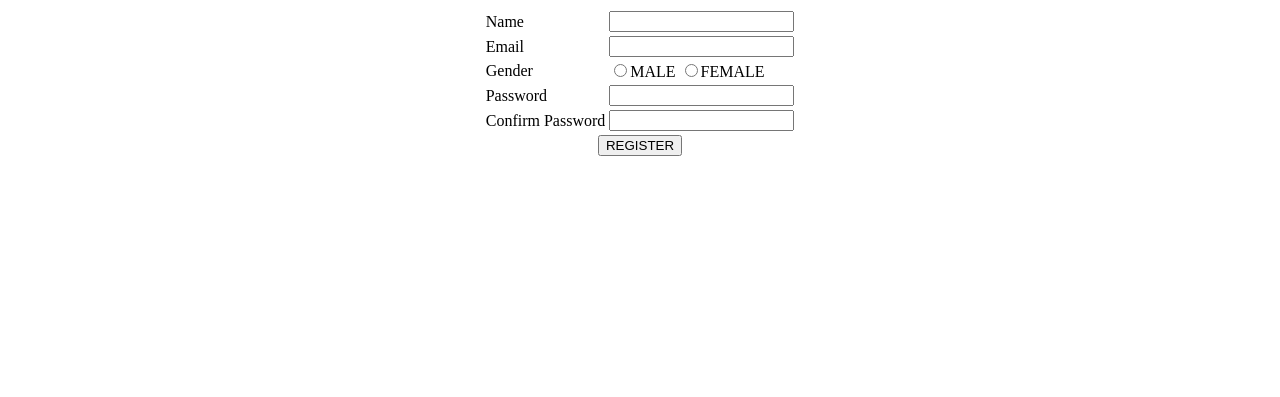
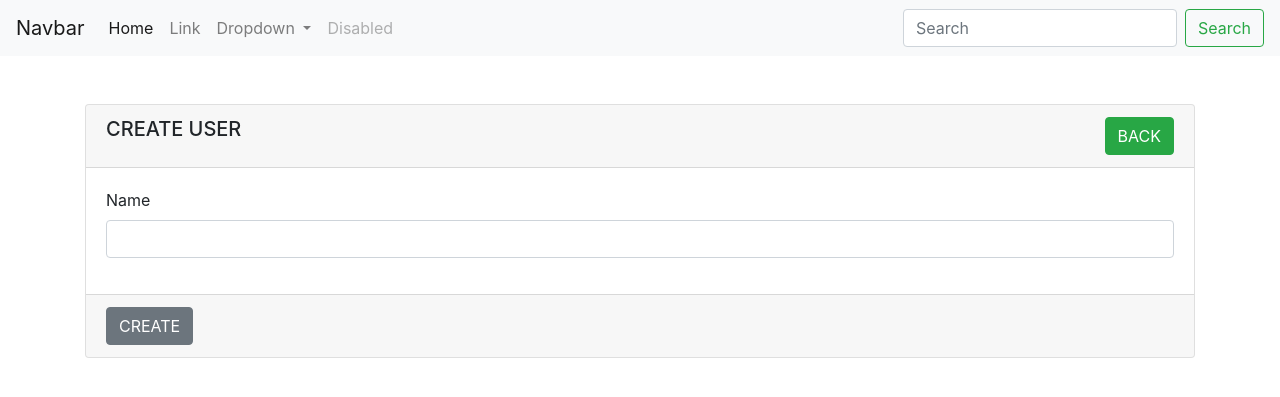
Before and after one commit to more-yogesh/php-tops, a PHP site: page /core-php/register.php in a window 1280 px wide. Shown: the top 397 px of the page. Run offline with PHP 8.4, Linux system fonts and the light colour scheme; some libraries are stand-ins or nearby versions.

Commit message:
complete crude with boostrap

```diff
--- /dev/null
+++ b/core-php/includes/footer.php
@@ -0,0 +1,10 @@
+</div>
+</div>
+</div>
+
+<script src="https://code.jquery.com/jquery-3.2.1.slim.min.js" integrity="sha384-KJ3o2DKtIkvYIK3UENzmM7KCkRr/rE9/Qpg6aAZGJwFDMVNA/GpGFF93hXpG5KkN" crossorigin="anonymous"></script>
+<script src="https://cdnjs.cloudflare.com/ajax/libs/popper.js/1.12.9/umd/popper.min.js" integrity="sha384-ApNbgh9B+Y1QKtv3Rn7W3mgPxhU9K/ScQsAP7hUibX39j7fakFPskvXusvfa0b4Q" crossorigin="anonymous"></script>
+<script src="https://maxcdn.bootstrapcdn.com/bootstrap/4.0.0/js/bootstrap.min.js" integrity="sha384-JZR6Spejh4U02d8jOt6vLEHfe/JQGiRRSQQxSfFWpi1MquVdAyjUar5+76PVCmYl" crossorigin="anonymous"></script>
+</body>
+
+</html>
--- /dev/null
+++ b/core-php/includes/header.php
@@ -0,0 +1,50 @@
+
+<!DOCTYPE html>
+<html lang="en">
+
+<head>
+    <meta charset="UTF-8">
+    <meta name="viewport" content="width=device-width, initial-scale=1.0">
+    <title>Registered Users</title>
+    <link rel="stylesheet" href="https://maxcdn.bootstrapcdn.com/bootstrap/4.0.0/css/bootstrap.min.css" integrity="sha384-Gn5384xqQ1aoWXA+058RXPxPg6fy4IWvTNh0E263XmFcJlSAwiGgFAW/dAiS6JXm" crossorigin="anonymous">
+</head>
+
+<body>
+<nav class="navbar navbar-expand-lg navbar-light bg-light">
+  <a class="navbar-brand" href="#">Navbar</a>
+  <button class="navbar-toggler" type="button" data-toggle="collapse" data-target="#navbarSupportedContent" aria-controls="navbarSupportedContent" aria-expanded="false" aria-label="Toggle navigation">
+    <span class="navbar-toggler-icon"></span>
+  </button>
+
+  <div class="collapse navbar-collapse" id="navbarSupportedContent">
+    <ul class="navbar-nav mr-auto">
+      <li class="nav-item active">
+        <a class="nav-link" href="#">Home <span class="sr-only">(current)</span></a>
+      </li>
+      <li class="nav-item">
+        <a class="nav-link" href="#">Link</a>
+      </li>
+      <li class="nav-item dropdown">
+        <a class="nav-link dropdown-toggle" href="#" id="navbarDropdown" role="button" data-toggle="dropdown" aria-haspopup="true" aria-expanded="false">
+          Dropdown
+        </a>
+        <div class="dropdown-menu" aria-labelledby="navbarDropdown">
+          <a class="dropdown-item" href="#">Action</a>
+          <a class="dropdown-item" href="#">Another action</a>
+          <div class="dropdown-divider"></div>
+          <a class="dropdown-item" href="#">Something else here</a>
+        </div>
+      </li>
+      <li class="nav-item">
+        <a class="nav-link disabled" href="#">Disabled</a>
+      </li>
+    </ul>
+    <form class="form-inline my-2 my-lg-0">
+      <input class="form-control mr-sm-2" type="search" placeholder="Search" aria-label="Search">
+      <button class="btn btn-outline-success my-2 my-sm-0" type="submit">Search</button>
+    </form>
+  </div>
+</nav>
+    <div class="container">
+        <div class="row">
+            <div class="col-md-12">
--- a/core-php/register.php
+++ b/core-php/register.php
@@ -23,20 +23,31 @@ if (isset($_POST['btnSubmit'])) {
 //      echo "its not set";
 //  }
 
+include('includes/header.php');
 ?>
 
-<!DOCTYPE html>
-<html lang="en">
+<form method="post">
+    <div class="card mt-5">
+        <div class="card-header">
+            <h5>CREATE USER <a href="users.php" class="btn btn-success float-right">BACK</a></h5>
+        </div>
+        <div class="card-body">
+            <div class="form-group">
+                <label for="">Name</label>
+                <input type="text" name="name" id="" class="form-control">
+            </div>
+        </div>
+        <div class="card-footer">
+            <input type="submit" value="CREATE" class="btn btn-secondary">
+        </div>
+    </div>
+</form>
 
-<head>
-    <meta charset="UTF-8">
-    <meta name="viewport" content="width=device-width, initial-scale=1.0">
-    <title>REGISTER</title>
-</head>
 
-<body>
-    <form action="" method="POST">
-        <table border="0" align="center">
+
+
+<form action="" method="POST">
+    <!-- <table border="0" align="center">
             <tr>
                 <td>Name</td>
                 <td><input type="text" name="name" id="name"></td>
@@ -61,8 +72,8 @@ if (isset($_POST['btnSubmit'])) {
             <tr>
                 <td colspan="2" align="center"><input type="submit" name="btnSubmit" value="REGISTER"></td>
             </tr>
-        </table>
-    </form>
-</body>
-
-</html>
+        </table> -->
+</form>
+<?php
+include('includes/footer.php');
+?>
```
Also changed, not shown: core-php/edit.php (added, +72 -0 lines), core-php/users.php (+16 -17 lines).
